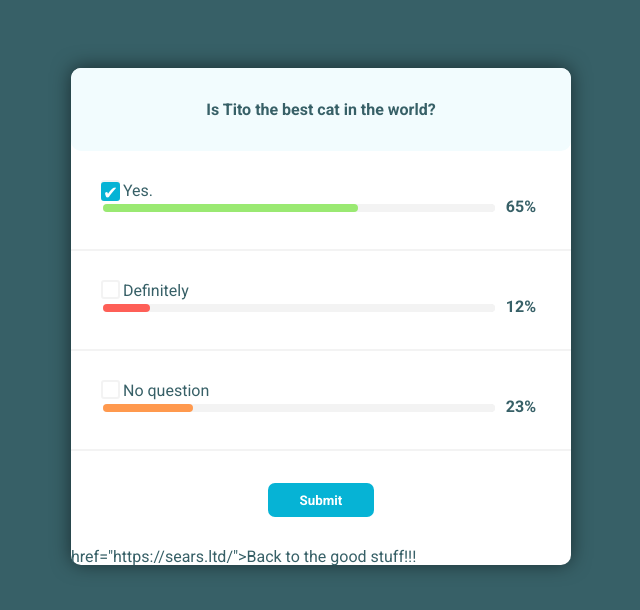
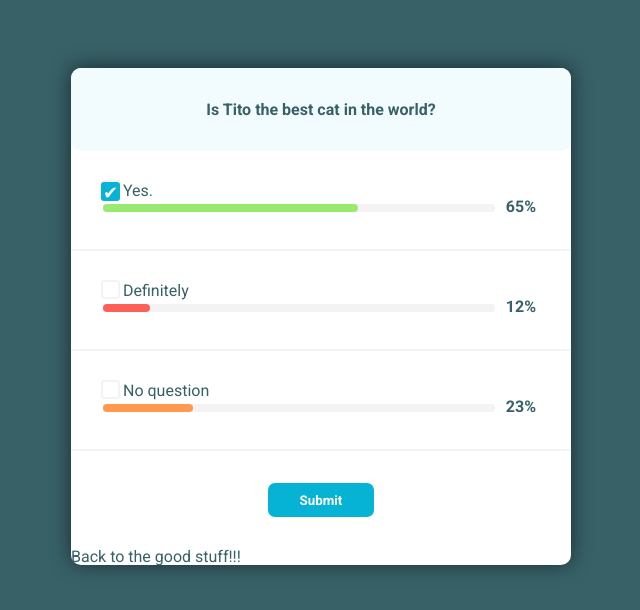
Before and after one commit to greenmike1981/greenmike1981.github.io, a plain HTML site: page poll/poll.html in a window 1280 px wide. Shown: the part 148-758 px from the top of the page, without its empty margins (319-959 px from the left). Drawn offline with nearby package versions, Linux system fonts and the light colour scheme.

Commit message:
Update poll.html

```diff
--- a/poll/poll.html
+++ b/poll/poll.html
@@ -194,7 +194,8 @@ button {
       <button type="submit" id="submit" name="submit">Submit</button>
     </div>
 	  <p>
-		  </a>href="https://sears.ltd/">Back to the good stuff!!!</a>
+          </a
+	href="https://sears.ltd/">Back to the good stuff!!!</a>
 	  </p>
       </form>
 </main>
```
